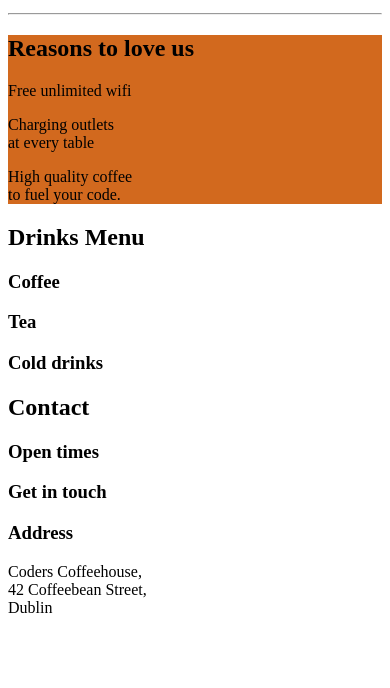
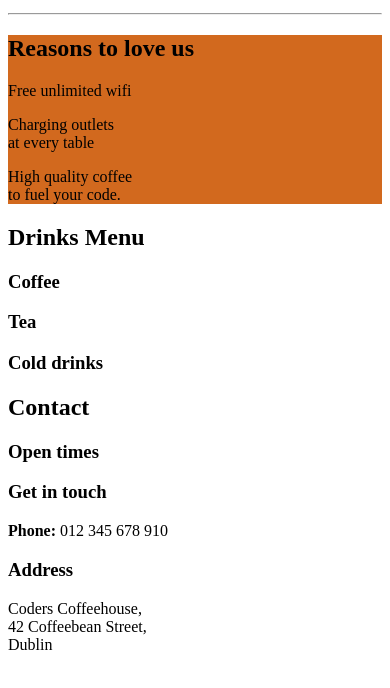
Before and after one commit to Reena123456-code/coders-coffeehouse, a plain HTML site: page index.html in a window 390 px wide. Shown: the part 138-826 px from the top of the page. Drawn offline with Linux system fonts and the light colour scheme.

Commit message:
Add phone number span and style

```diff
--- a/index.html
+++ b/index.html
@@ -30,6 +30,8 @@
     <h3>Open times</h3>
 
     <h3>Get in touch</h3>
+    <span style="font-weight: bold;">Phone:</span>
+    <span>012 345 678 910</span>
 
     <h3>Address</h3>
     <p>Coders Coffeehouse,<br> 42 Coffeebean Street,<br> Dublin</p>
```
